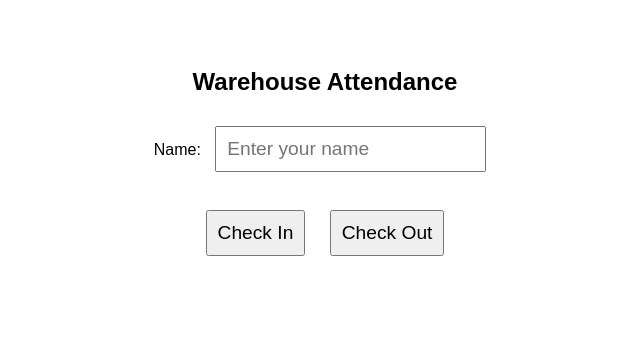
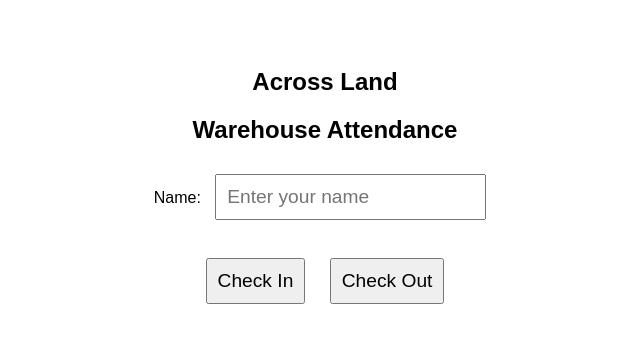
Before and after one commit to domesca/Attendance, a plain HTML site: page index.html in a window 1280 px wide. Shown: the whole page, without its empty margins (315-955 px from the left). Drawn offline with Linux system fonts and the light colour scheme.

Commit message:
Update index.html

```diff
--- a/index.html
+++ b/index.html
@@ -63,6 +63,7 @@
   </script>
 </head>
 <body>
+  <h2>Across Land</h2>
   <h2>Warehouse Attendance</h2>
   <label for="name">Name:</label>
   <input type="text" id="name" placeholder="Enter your name" />
```
